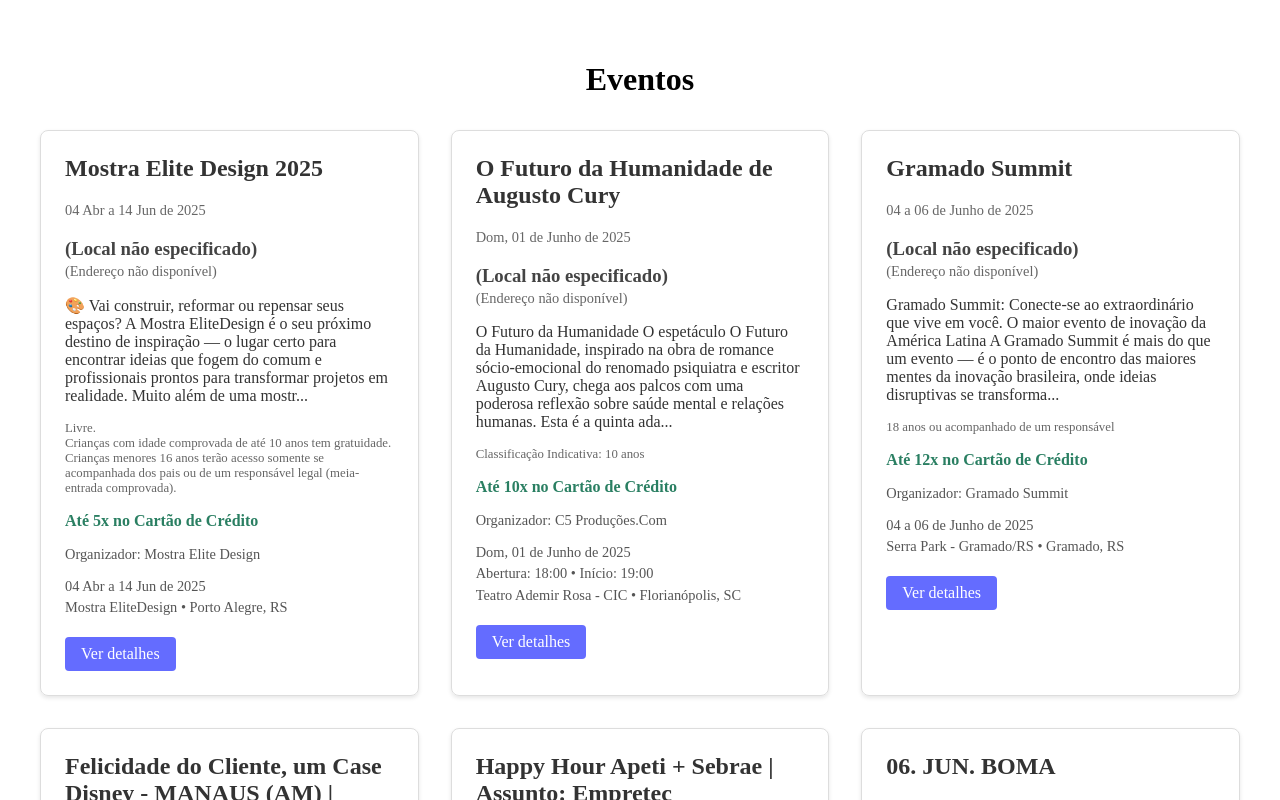
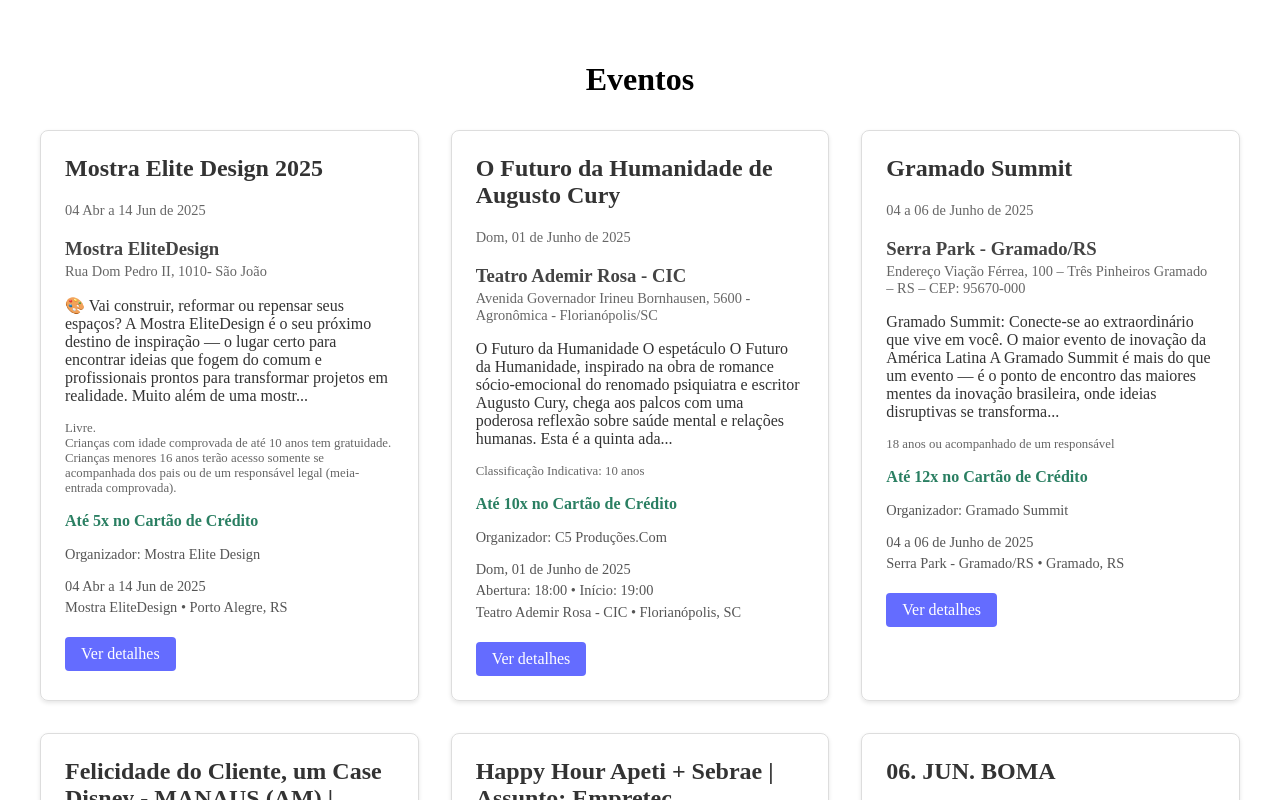
Before and after one commit to VictorSCamargo/web-scraping, a React (Vite) app in the folder app-react-ts/: page / in a window 1280 px wide. Shown: the top 800 px of the page. Built offline with nearby package versions, Linux system fonts and the light colour scheme.

Commit message:
Convertendo eventos para generico

```diff
--- a/app-react-ts/src/App.tsx
+++ b/app-react-ts/src/App.tsx
@@ -1,22 +1,10 @@
 import { useState, useEffect, useCallback } from 'react';
 import './App.css';
 import Card from './components/Card';
-
-interface EventData {
-  url: string;
-  name: string;
-  date: string;
-  'local-subtitle': string;
-  'local-description': string;
-  subinfos: string[];
-  description_cropped: string;
-  classification: string;
-  parcelamento: string;
-  nome_organizador: string;
-}
+import { convertBlueticketEventToGeneric, type BlueticketEvent } from './assets/convertBlueticketEventToGeneric';
 
 function App() {
-  const [cards, setCards] = useState<EventData[]>([]);
+  const [blueticketEvents, setBlueticketEvents] = useState<BlueticketEvent[]>([]);
   const [loading, setLoading] = useState<boolean>(false);
   const [page, setPage] = useState<number>(1);
   const [hasMore, setHasMore] = useState<boolean>(true);
@@ -28,7 +16,7 @@
     setLoading(true);
     try {
       const response = await fetch('/blueticket.json');
-      const allData: EventData[] = await response.json();
+      const allData: BlueticketEvent[] = await response.json();
 
       // Simulação de paginação
       const itemsPerPage = 5;
@@ -39,7 +27,7 @@
       if (newCards.length === 0) {
         setHasMore(false);
       } else {
-        setCards(prevCards => {
+        setBlueticketEvents(prevCards => {
           // Evita duplicação verificando se o card já existe
           const existingIds = new Set(prevCards.map(card => card.url));
           const uniqueNewCards = newCards.filter(card => !existingIds.has(card.url));
@@ -87,12 +75,12 @@
     <div className="app">
       <h1>Eventos</h1>
       <div className="cards-container">
-        {cards.map((card, index) => (
-          <Card key={`${card.url}-${index}`} event={card} />
+        {blueticketEvents.map((card, index) => (
+          <Card key={`${card.url}-${index}`} event={convertBlueticketEventToGeneric(card)} />
         ))}
       </div>
       {loading && <div className="loading">Carregando mais eventos...</div>}
-      {!hasMore && cards.length > 0 && <div className="no-more">Não há mais eventos para carregar</div>}
+      {!hasMore && blueticketEvents.length > 0 && <div className="no-more">Não há mais eventos para carregar</div>}
     </div>
   );
 }
--- a/app-react-ts/src/assets/convertBlueticketEventToGeneric.ts
+++ b/app-react-ts/src/assets/convertBlueticketEventToGeneric.ts
@@ -1,6 +1,6 @@
 import type { GenericEvent } from "../components/Card";
 
-interface BlueticketEvent {
+export interface BlueticketEvent {
   url: string;
   name?: string;
   date?: string;
```
